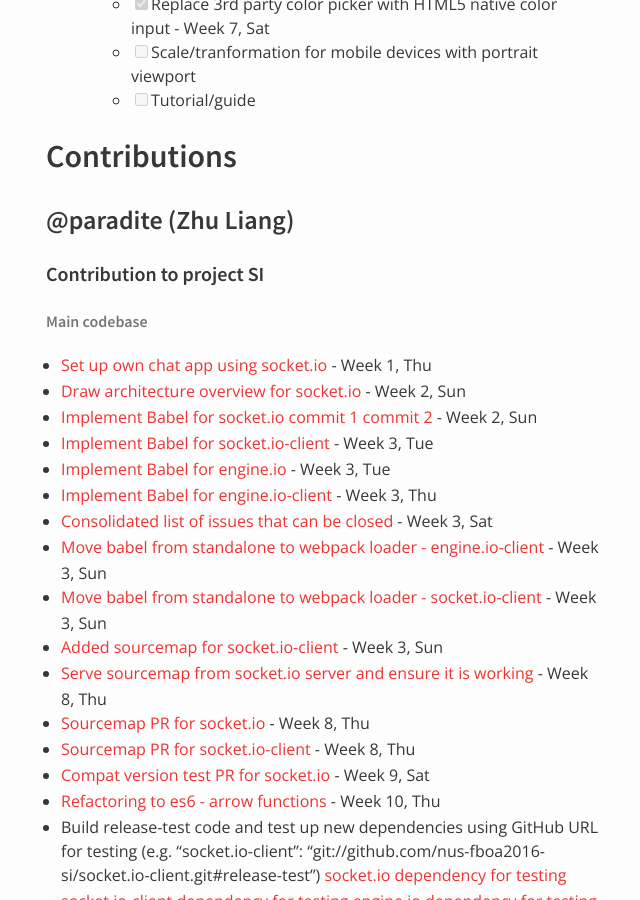
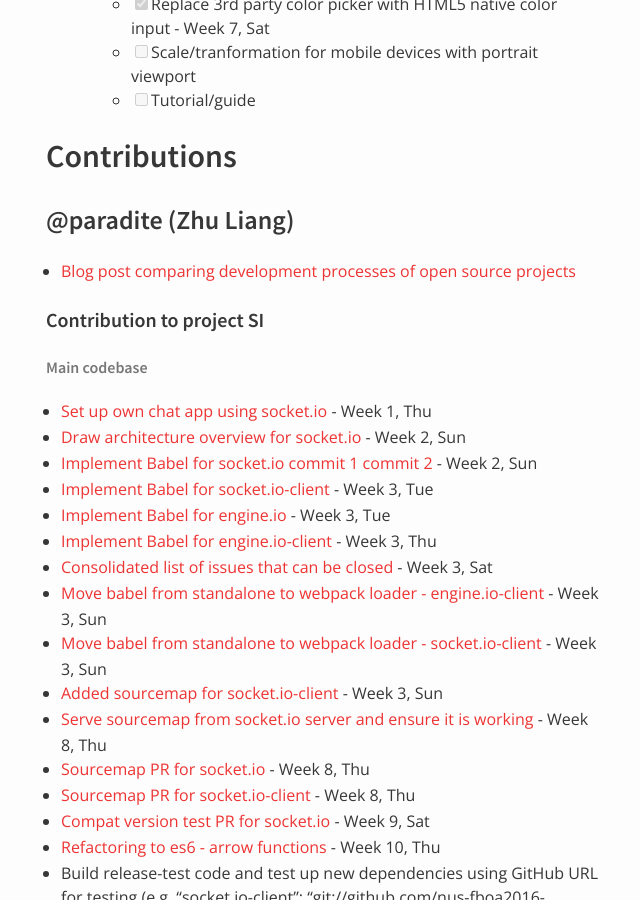
Before and after one commit to nus-oss/cs3281-AY1516S2-website, a Jekyll site: the page built from teams/socketio.md, in a window 1280 px wide and 900 px high, scrolled down 2723 px. Shown: the whole window, without its empty margins (324-964 px from the left). Built offline with Jekyll 4.4.1, drawn with Linux system fonts in a browser that asks for light colours.

Commit message:
update comparision blog post

```diff
--- a/teams/socketio.md
+++ b/teams/socketio.md
@@ -98,6 +98,7 @@
 ## Contributions
 
 ### @paradite (Zhu Liang)
+* [Blog post comparing development processes of open source projects](http://paradite.com/2016/03/28/cs3281-development-processes-open-source-projects-socket-io-teammates/)
 
 #### Contribution to project SI
 
```
